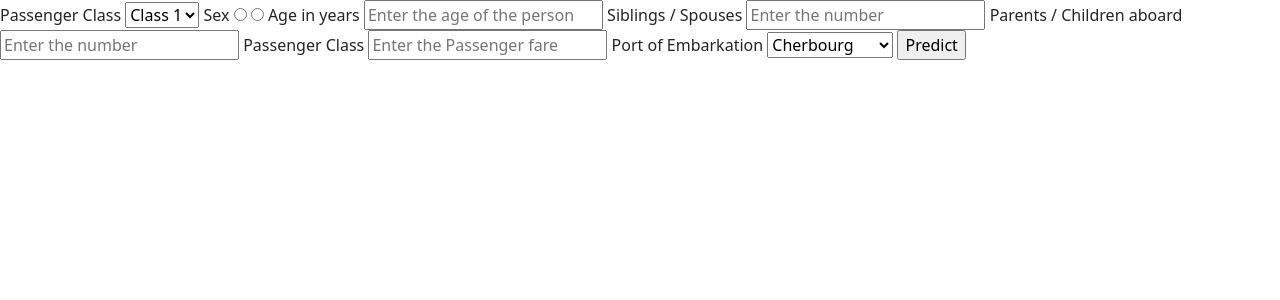
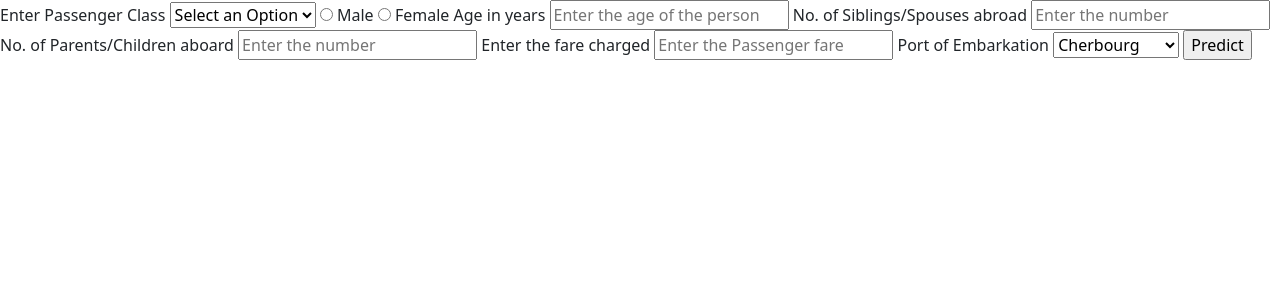
Before and after one commit to thecuriousjuel/DecisionTreeOnTitanic, a Flask app: page / in a window 1280 px wide. Shown: the top 300 px of the page. Run offline with Flask 2, Linux system fonts and the light colour scheme.

Commit message:
HTML work is working

```diff
--- a/main.py
+++ b/main.py
@@ -1,3 +1,4 @@
+import re
 from flask import Flask, request, render_template
 import joblib
 
@@ -9,11 +10,20 @@ app = Flask(__name__)
 def homepage():
     return render_template('index.html')
 
+
 @app.route('/predict', methods=['POST'])
 def predict():
     pclass = request.form['pclass']
+    sex = request.form['sex']
+    age = request.form['age']
+    sibsp = request.form['sibsp']
+    parch = request.form['parch']
+    fare = request.form['fare']
+    embarked = request.form['embarked']
 
-    print(pclass)
+
+
+    return render_template('index.html')
 
 if __name__ == '__main__':
     app.run(debug=True)
--- a/templates/index.html
+++ b/templates/index.html
@@ -17,29 +17,32 @@
 <body>
     <form action="/predict" method="POST">
 
-        <label for="pclass">Passenger Class</label>
-        <select name="pclass" id="pclass">
-            <option value="1" selected>Class 1</option>
+        <label for="pclass">Enter Passenger Class</label>
+        <select name="pclass" id="pclass" required>
+            <option value="">Select an Option</option>
+            <option value="1">Class 1</option>
             <option value="2">Class 2</option>
             <option value="3">Class 3</option>
         </select>
 
-        <label for="sex">Sex</label>
-        <input type="radio" id="male" name="sex" value="male">
-        <input type="radio" id="female" name="sex" value="female">
 
+        <input type="radio" id="male" value="male" name="sex">
+        <label for="male">Male</label>
+
+        <input type="radio" id="female" value="female" name="sex">
+        <label for="male">Female</label>
 
         <label for="age">Age in years</label>
-        <input type="number" placeholder="Enter the age of the person" id="age">
+        <input type="number" placeholder="Enter the age of the person" id="age" name="age">
 
-        <label for="sibsp">Siblings / Spouses</label>
-        <input type="number" placeholder="Enter the number" id="sibsp">
+        <label for="sibsp">No. of Siblings/Spouses abroad</label>
+        <input type="number" placeholder="Enter the number" id="sibsp" name="sibsp">
 
-        <label for="parch">Parents / Children aboard</label>
-        <input type="number" placeholder="Enter the number" id="parch">
+        <label for="parch">No. of Parents/Children aboard</label>
+        <input type="number" placeholder="Enter the number" id="parch" name="parch">
 
-        <label for="fare">Passenger Class</label>
-        <input type="number" placeholder="Enter the Passenger fare" id="fare">
+        <label for="fare">Enter the fare charged</label>
+        <input type="number" placeholder="Enter the Passenger fare" id="fare" name="fare">
 
         <label for="embarked">Port of Embarkation</label>
         <select name="embarked" id="embarked" selected>
```
